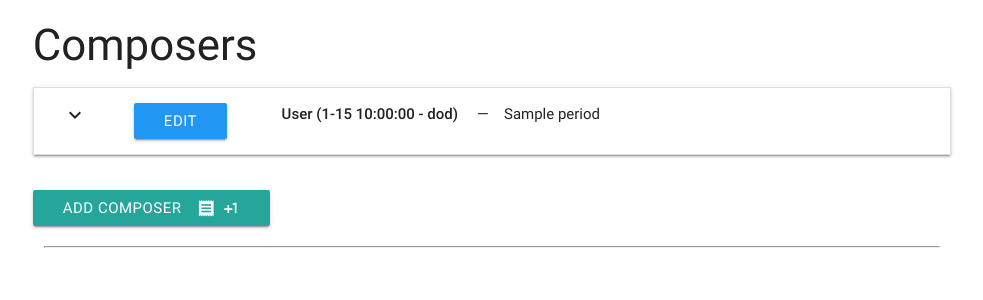
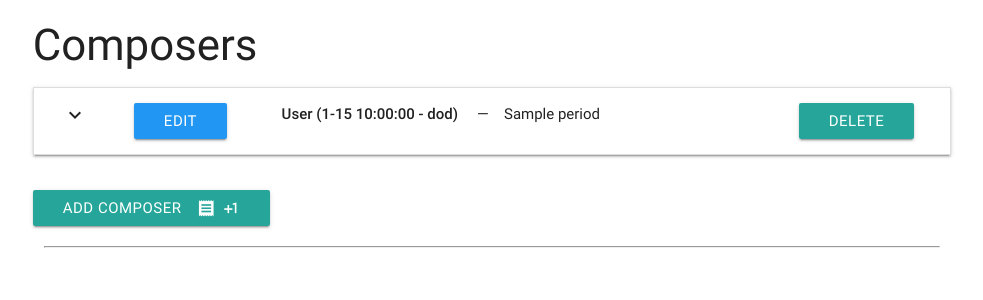
Before and after one commit to abonello/composers, a Flask app: page / in a window 1280 px wide. Shown: the part 23-323 px from the top of the page, without its empty margins (148-1131 px from the left). Run offline with Flask 2, Linux system fonts and the light colour scheme; a database or web service that is not in the repository returns one stand-in record (values such as "Sample title"); some libraries are stand-ins or nearby versions.

Commit message:
Implemented Delete.

```diff
--- a/app.py
+++ b/app.py
@@ -93,9 +93,13 @@ def update_composer(composer_id):
     return redirect(url_for('get_composers'))
 
 # D     -----------------------
-@app.route("/delete_task/<composer_id>")
-def delete_composer(composerid):
-    return "This will render the 'deletecomposer.html'"
+@app.route("/delete_composer/<composer_id>")
+def delete_composer(composer_id):
+    # return "This will render the 'deletecomposer.html'"
+    mongo.db.composers.remove({"_id": ObjectId(composer_id)})
+    return redirect(url_for('get_composers'))
+
+
 
 # @app.route("/")
 # def home():
--- a/templates/composers.html
+++ b/templates/composers.html
@@ -16,8 +16,13 @@
                             <a href="{{ url_for('edit_composer', composer_id=composer._id) }}" class="waves-effect waves-light btn btn_small blue">Edit</a>
                         </div>
                     </div>
-                    <div class="task_header col s9">
+                    <div class="task_header col s7">
                         <strong>{{ composer.last_name }} ({{ composer.dob[6:] }} - {{ composer.dod[6:] }})</strong> &emsp;&#8212;&emsp;{{ composer.period }}
+                    </div>
+                    <div class="col s2">
+                        <div class="inline_actions">
+                            <a href="{{ url_for('delete_composer', composer_id=composer._id) }}"class="waves-effect waves-light btn btn_small">Delete</a>
+                        </div>
                     </div>
                 </div>
                 <div class="collapsible-body">
```
